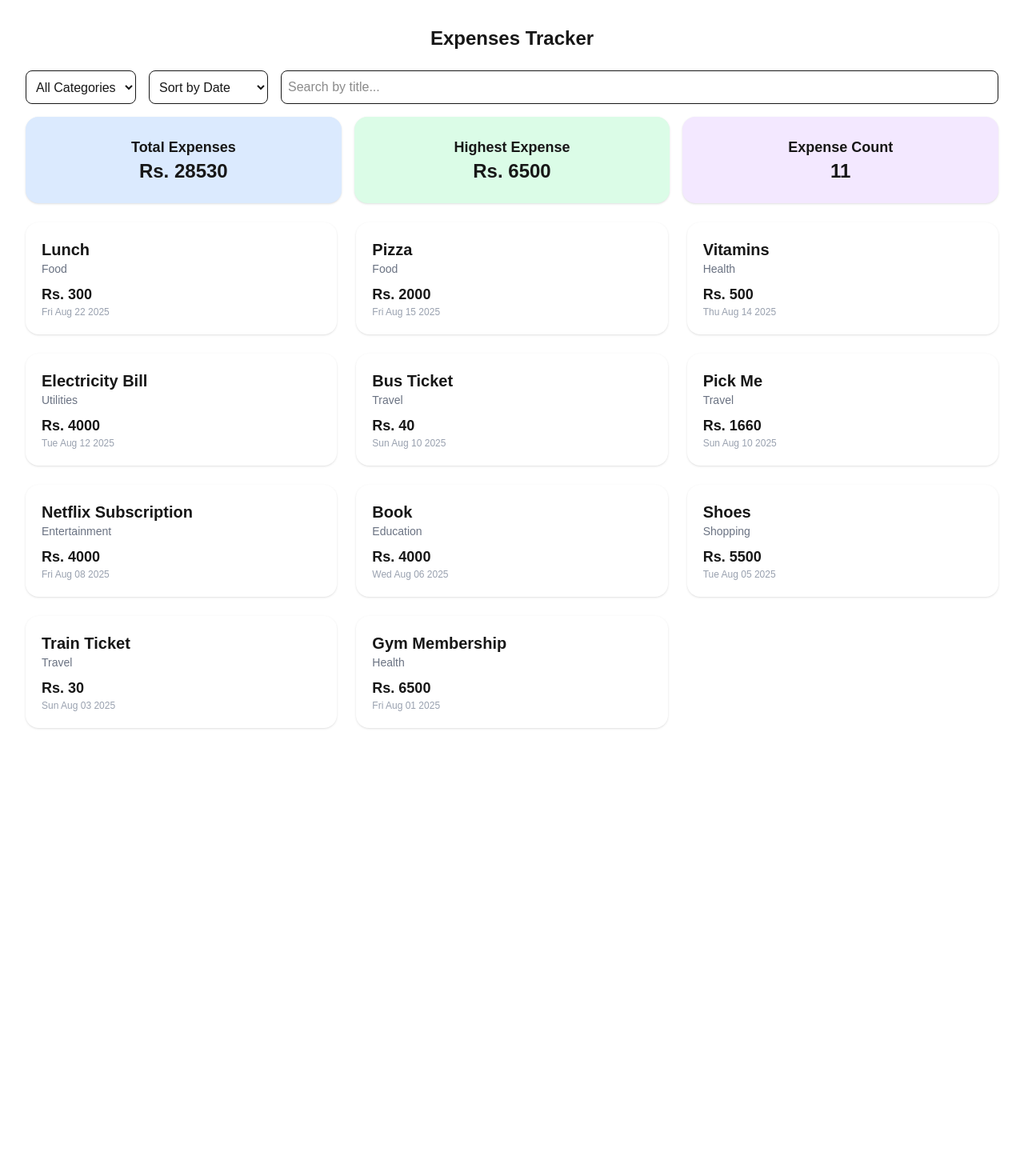
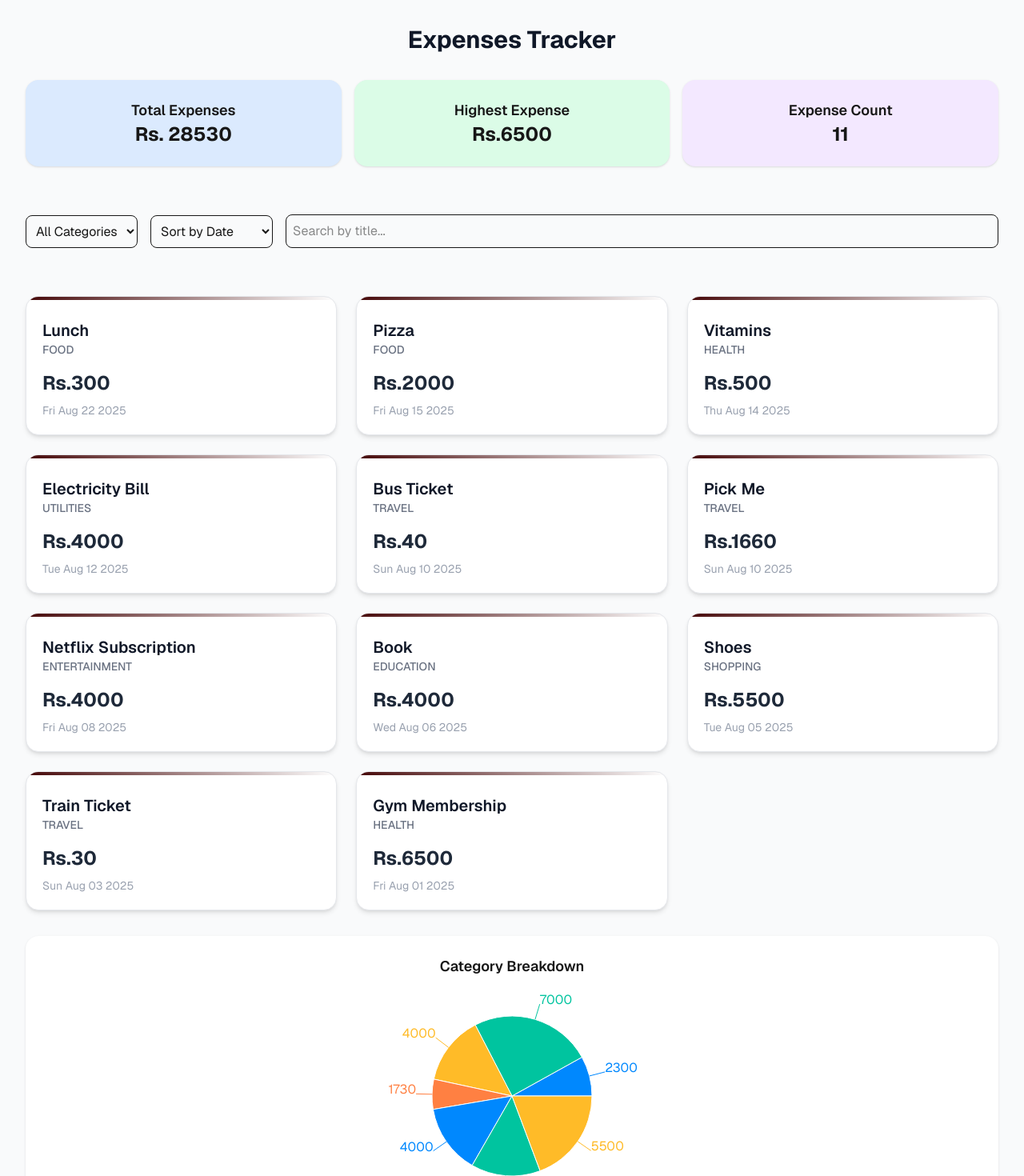
Before and after one commit to dulmini11/coinwise, a Next.js app: page / in a window 1280 px wide. Shown: the top 1470 px of the page at 80% size. Before the commit the page ends 942 px from the top, so only its background shows below. Built offline with nearby package versions, Linux system fonts and the light colour scheme.

Commit message:
Add category breakdown pie chart with Recharts

```diff
--- a/src/app/page.tsx
+++ b/src/app/page.tsx
@@ -1,42 +1,93 @@
-// app/expenses/page.tsx
 "use client";
-import { useState } from "react";
+
+import { useState, useMemo } from "react";
 import expensesData from "../data/expenses.json";
+import {
+  PieChart,
+  Pie,
+  Cell,
+  Tooltip,
+  ResponsiveContainer,
+  Legend,
+} from "recharts";
+
+const COLORS = ["#0088FE", "#00C49F", "#FFBB28", "#FF8042"];
 
 export default function ExpensesPage() {
   const [category, setCategory] = useState("All");
   const [sortBy, setSortBy] = useState("date");
   const [search, setSearch] = useState("");
 
-  let filtered = category === "All"
-    ? [...expensesData]
-    : expensesData.filter((exp) => exp.category === category);
+  // Filter + Search + Sort
+  const filteredExpenses = useMemo(() => {
+    let data = [...expensesData];
+
+    if (category !== "All") {
+      data = data.filter((exp) => exp.category === category);
+    }
 
     if (search) {
-    filtered = filtered.filter((exp) =>
+      data = data.filter((exp) =>
         exp.title.toLowerCase().includes(search.toLowerCase())
       );
     }
 
     if (sortBy === "date") {
-    filtered.sort((a, b) => new Date(b.date).getTime() - new Date(a.date).getTime());
+      data.sort((a, b) => new Date(b.date).getTime() - new Date(a.date).getTime());
     } else if (sortBy === "amount") {
-    filtered.sort((a, b) => b.amount - a.amount);
+      data.sort((a, b) => b.amount - a.amount);
     }
 
-  const total = filtered.reduce((sum, exp) => sum + exp.amount, 0);
-  const highest = filtered.reduce(
+    return data;
+  }, [category, sortBy, search]);
+
+  // Summary
+  const total = filteredExpenses.reduce((sum, exp) => sum + exp.amount, 0);
+  const highest = filteredExpenses.reduce(
     (max, exp) => (exp.amount > max ? exp.amount : max),
     0
   );
-  const count = filtered.length;
+
+  // Prepare chart data (category-wise)
+  const chartData = useMemo(() => {
+    const data: { name: string; value: number }[] = [];
+    const categories = Array.from(new Set(filteredExpenses.map((e) => e.category)));
+    categories.forEach((cat) => {
+      const sum = filteredExpenses
+        .filter((e) => e.category === cat)
+        .reduce((acc, e) => acc + e.amount, 0);
+      data.push({ name: cat, value: sum });
+    });
+    return data;
+  }, [filteredExpenses]);
 
   return (
-    <div className="p-8 space-y-6">
-      <h1 className="text-2xl font-bold text-center">Expenses Tracker</h1>
+    <div className="font-sans min-h-screen p-8 space-y-8 bg-gray-50">
+      <div className="text-center mb-8">
+        <h1 className="text-2xl sm:text-3xl font-bold text-gray-900">
+          Expenses Tracker
+        </h1>
+      </div>
+      {/* Summary Section */}
+      <div className="grid grid-cols-1 sm:grid-cols-3 gap-4 mb-15">
+        <div className="bg-blue-100 p-6 rounded-2xl shadow text-center">
+          <h2 className="text-lg font-semibold">Total Expenses</h2>
+          <p className="text-2xl font-bold">Rs. {total}</p>
+        </div>
+
+        <div className="bg-green-100 p-6 rounded-2xl shadow text-center">
+          <h2 className="text-lg font-semibold">Highest Expense</h2>
+          <p className="text-2xl font-bold">Rs.{highest}</p>
+        </div>
+
+        <div className="bg-purple-100 p-6 rounded-2xl shadow text-center">
+          <h2 className="text-lg font-semibold">Expense Count</h2>
+          <p className="text-2xl font-bold">{filteredExpenses.length}</p>
+        </div>
+      </div>
 
       {/* Controls */}
-      <div className="flex flex-col sm:flex-row gap-4 mb-4">
+      <div className="flex flex-col sm:flex-row gap-4 items-center justify-between mb-15">
         <select
           value={category}
           onChange={(e) => setCategory(e.target.value)}
@@ -66,37 +117,55 @@ export default function ExpensesPage() {
         />
       </div>
 
-      {/* Summary */}
-      <div className="grid grid-cols-1 sm:grid-cols-3 gap-4">
-        <div className="bg-blue-100 p-6 rounded-2xl shadow text-center">
-          <h2 className="text-lg font-semibold">Total Expenses</h2>
-          <p className="text-2xl font-bold">Rs. {total}</p>
-        </div>
+      {/* Expenses Grid */}
+      <div className="grid grid-cols-1 sm:grid-cols-2 lg:grid-cols-3 gap-6">
+        {filteredExpenses.length > 0 ? (
+          filteredExpenses.map((exp) => (
+            <div
+              key={exp.id}
+              className="bg-white rounded-2xl shadow-md border border-gray-200 flex flex-col p-5 hover:shadow-xl hover:-translate-y-1 transform transition-all duration-300 relative overflow-hidden"
+            >
+              {/* Top accent */}
+              <div className="absolute top-0 left-0 w-full h-1 bg-gradient-to-l to-red-950 rounded-t-2xl"></div>
 
-        <div className="bg-green-100 p-6 rounded-2xl shadow text-center">
-          <h2 className="text-lg font-semibold">Highest Expense</h2>
-          <p className="text-2xl font-bold">Rs. {highest}</p>
-        </div>
-
-        <div className="bg-purple-100 p-6 rounded-2xl shadow text-center">
-          <h2 className="text-lg font-semibold">Expense Count</h2>
-          <p className="text-2xl font-bold">{count}</p>
-        </div>
-      </div>
-
-      {/* Expenses list */}
-      <div className="grid grid-cols-1 sm:grid-cols-2 lg:grid-cols-3 gap-6">
-        {filtered.length > 0 ? (
-          filtered.map((exp) => (
-            <div key={exp.id} className="bg-white p-5 rounded-2xl shadow">
-              <h3 className="text-xl font-semibold">{exp.title}</h3>
-              <p className="text-sm text-gray-500">{exp.category}</p>
-              <p className="text-lg font-bold mt-2">Rs. {exp.amount}</p>
-              <p className="text-xs text-gray-400">{new Date(exp.date).toDateString()}</p>
+              <h3 className="text-xl font-semibold text-gray-900 mt-2">{exp.title}</h3>
+              <p className="text-sm font-medium text-gray-500 uppercase">{exp.category}</p>
+              <p className="text-2xl font-bold mt-4 text-gray-800">Rs.{exp.amount}</p>
+              <p className="text-sm text-gray-400 mt-2">{new Date(exp.date).toDateString()}</p>
             </div>
           ))
         ) : (
-          <p className="text-center text-gray-500 col-span-full">No expenses found.</p>
+          <p className="text-center text-gray-500 col-span-full">
+            No expenses found.
+          </p>
+        )}
+      </div>
+
+      {/* Category Breakdown Chart */}
+      <div className="bg-white p-6 rounded-2xl shadow">
+        <h3 className="text-lg font-semibold mb-4 text-center">Category Breakdown</h3>
+        {chartData.length > 0 ? (
+          <ResponsiveContainer width="100%" height={300}>
+            <PieChart>
+              <Pie
+                data={chartData}
+                dataKey="value"
+                nameKey="name"
+                outerRadius={100}
+                fill="#8884d8"
+                label
+              >
+                {chartData.map((entry, index) => (
+                  <Cell key={`cell-Rs-${index}`} fill={COLORS[index % COLORS.length]} />
+
+                ))}
+              </Pie>
+              <Tooltip />
+              <Legend verticalAlign="bottom" height={36} />
+            </PieChart>
+          </ResponsiveContainer>
+        ) : (
+          <p className="text-center text-gray-500">No data to display.</p>
         )}
       </div>
     </div>
```
Also changed, not shown: package.json (+6 -5 lines), 1 other file (tests, documents, lock files or other folders). Lines whose indentation alone changed are shown as unchanged.
